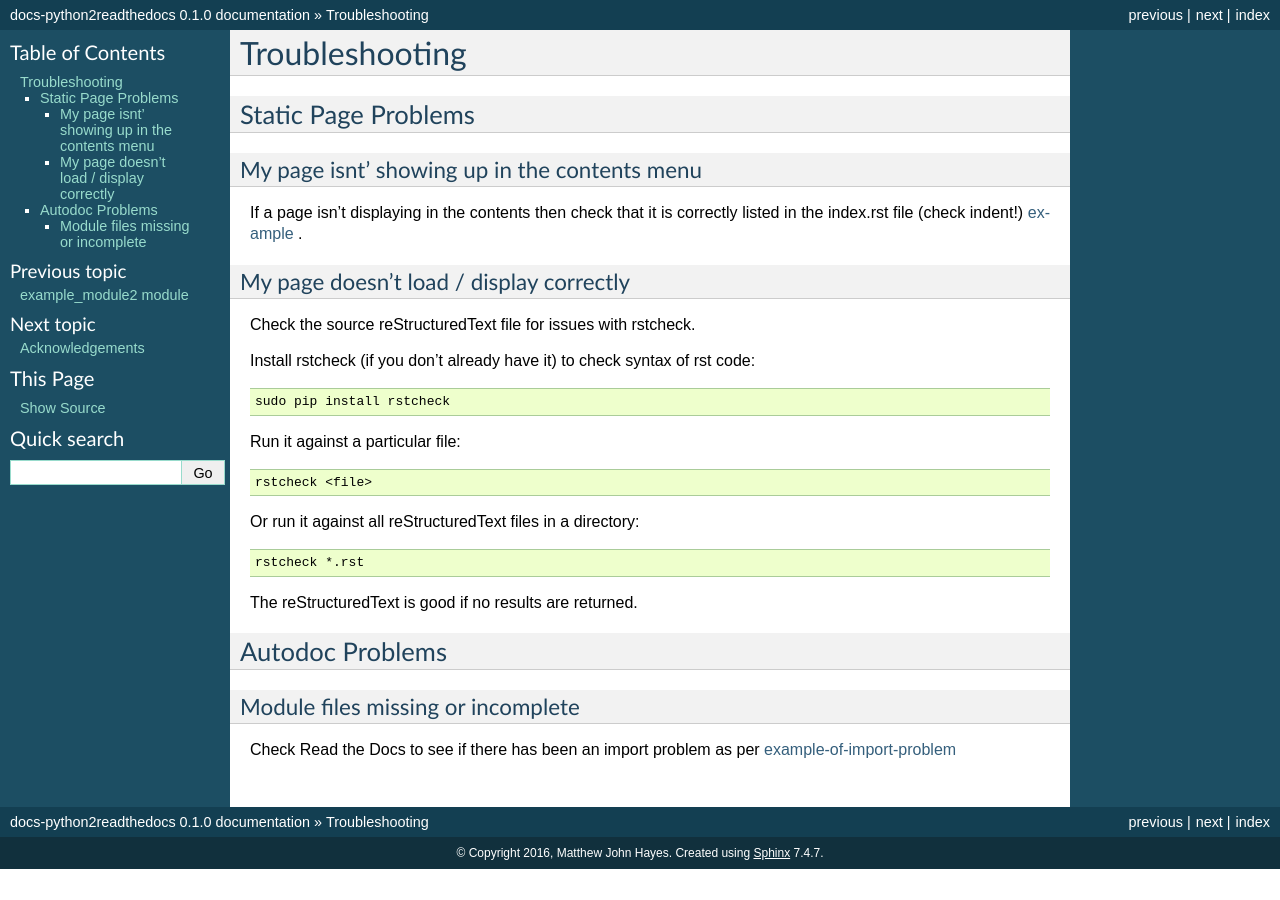
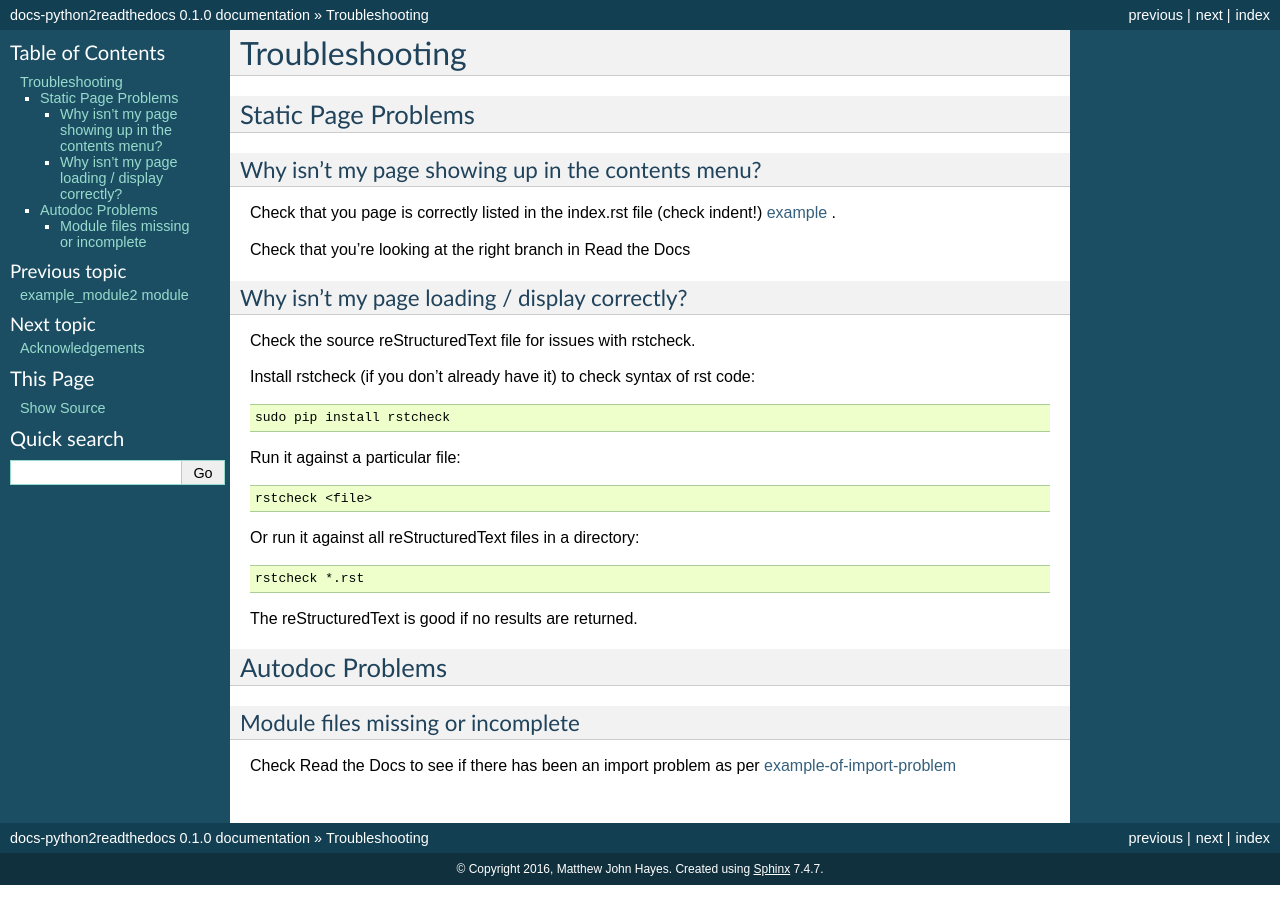
Before and after one commit to mattjhayes/docs-python2readthedocs, a Sphinx documentation site: the page built from docs/source/troubleshooting.rst, in a window 1280 px wide. Built offline with Sphinx 7.4.7, drawn with Linux system fonts in a browser that asks for light colours.

Commit message:
minor updates, link to blog post

```diff
--- a/docs/source/acknowledgements.rst
+++ b/docs/source/acknowledgements.rst
@@ -13,3 +13,6 @@ This guide was drawn from many sources, including:
 `<http://gisellezeno.com/tutorials/sphinx-for-python-documentation.html>`_
 
 Any mistakes are mine, not theirs.
+
+If you have any corrections or updates, please comment on my blog post
+`Automating Python Documentation with Read the Docs <http://bitsn1000bits.blogspot.co.nz/2016/09/automating-python-documentation-with.html>`_
--- a/docs/source/troubleshooting.rst
+++ b/docs/source/troubleshooting.rst
@@ -6,16 +6,18 @@ Troubleshooting
 Static Page Problems
 ********************
 
-My page isnt' showing up in the contents menu
-=============================================
+Why isn't my page showing up in the contents menu?
+==================================================
 
-If a page isn't displaying in the contents then check that it is correctly
+Check that you page is correctly
 listed in the index.rst file (check indent!)
 `example <https://raw.githubusercontent.com/mattjhayes/docs-python2readthedocs/master/docs/source/index.rst>`_
 .
 
-My page doesn't load / display correctly
-========================================
+Check that you're looking at the right branch in Read the Docs
+
+Why isn't my page loading / display correctly?
+==============================================
 
 Check the source reStructuredText file for issues with rstcheck.
 
```
